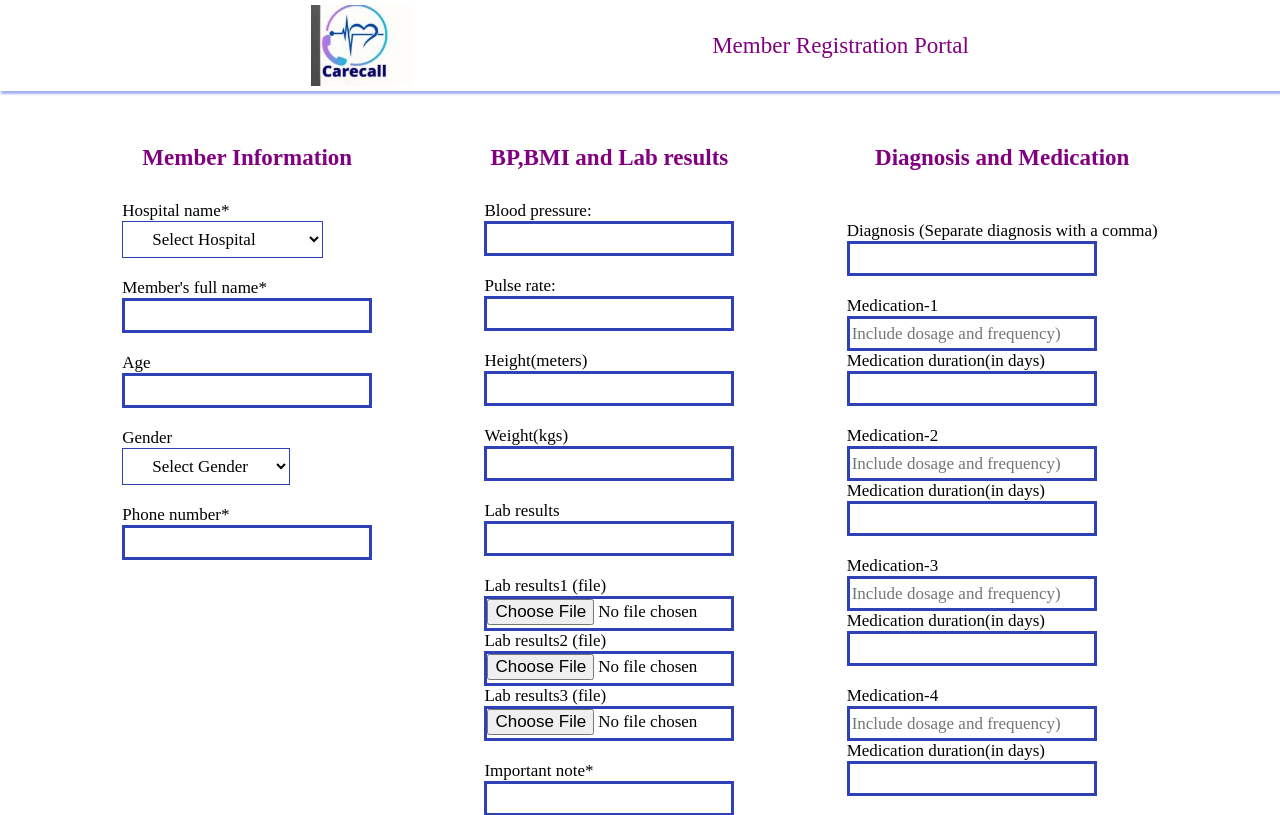
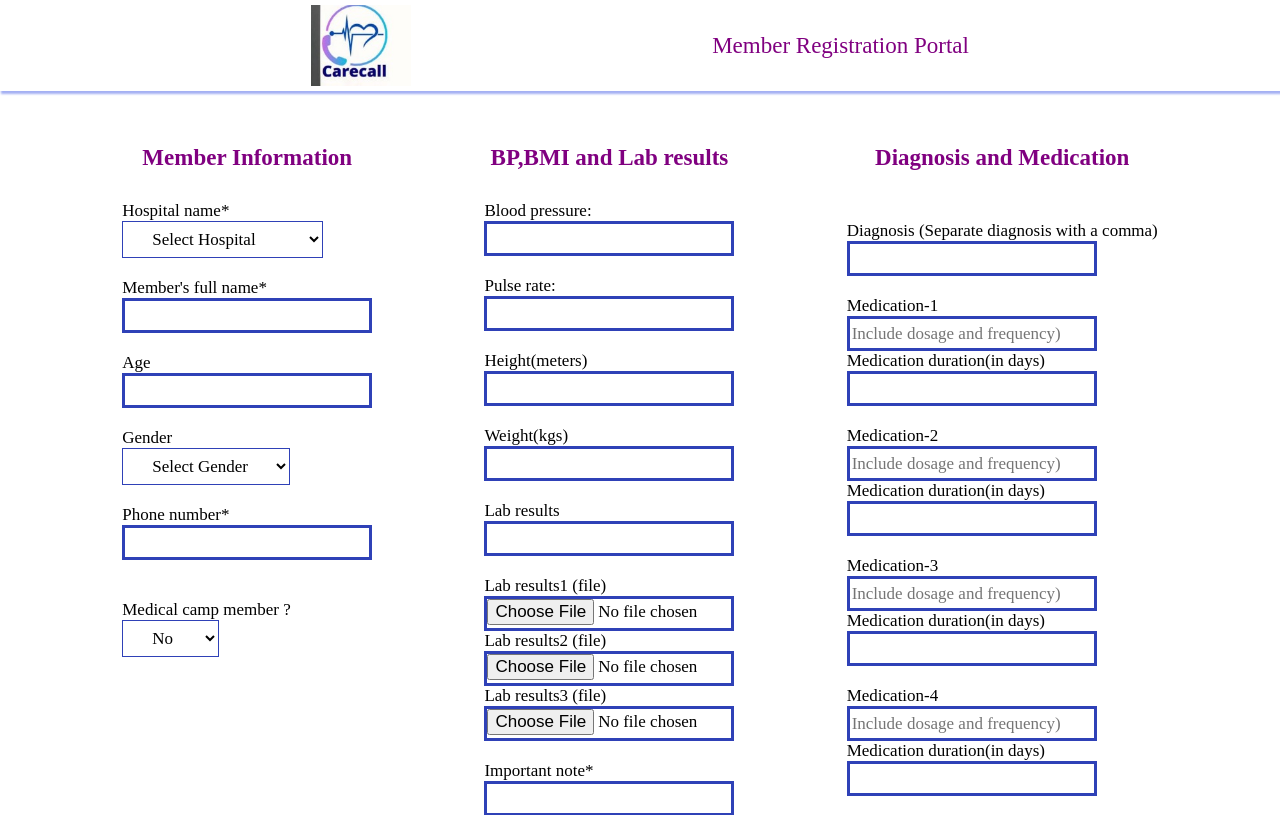
Before and after one commit to Ephraim19/Carecall, a React (Create React App) app: page /new in a window 1280 px wide. Shown: the top 815 px of the page. Built offline with nearby package versions, Linux system fonts and the light colour scheme; no server answers; the database is empty.

Commit message:
Added camp

```diff
--- a/src/components/Dashboard.js
+++ b/src/components/Dashboard.js
@@ -16,9 +16,11 @@ import {
   FaBomb,
   FaBusinessTime,
   FaCalendarDay,
+  FaCampground,
   FaCartPlus,
   FaEdit,
   FaHome,
+  FaHospital,
   FaImages,
   FaLanguage,
   FaMale,
@@ -977,10 +979,13 @@ const Dashboard = () => {
                 <Menu iconShape="square" className="menuItems">
                   <MenuItem
                     active={true}
-                    icon={<FaMale />}
+                    icon={<FaHospital />}
                     style={{ fontWeight: "bold" }}
                   >
                     {patient.hospital}
+                  </MenuItem>
+                  <MenuItem active={true} icon={<FaCampground />}>
+                    Camp: {patient.camp}
                   </MenuItem>
                   <MenuItem active={true} icon={<FaMale />}>
                     Name: {patient.patient}
--- a/src/components/Forms/ExternalForm.js
+++ b/src/components/Forms/ExternalForm.js
@@ -52,6 +52,8 @@ const ExternalForm = () => {
 
   const dbRef = ref(database, "HealthCordinator");
   const dbRef1 = ref(database, "clients");
+
+  const [camp, setCamp] = useState("No");
 
   const navigate = useNavigate();
 
@@ -472,6 +474,7 @@ const ExternalForm = () => {
         condition,
         hospital,
         gender,
+        camp,
 
         joinDate: new Date().toDateString(),
         //hc: hc.user,
@@ -835,6 +838,10 @@ const ExternalForm = () => {
     setGender(e.target.value);
   };
 
+  const handleSelect1 = (e) => {
+    setCamp(e.target.value);
+  };
+
   const handleHospital = (e) => {
     setHospital(e.target.value);
   };
@@ -963,6 +970,19 @@ const ExternalForm = () => {
           </label>
           <br />
           <b style={{ color: "red" }}>{phoneErr}</b>
+          <br />
+          <br />
+          <b>Medical camp member ?</b> <br />
+          <label htmlFor="Gender">
+            <select onChange={handleSelect1}>
+              <option className="App-info" value="No" key={"No"}>
+                No
+              </option>
+              <option className="App-info" value="F" key={"Yes"}>
+                Yes
+              </option>
+            </select>
+          </label>
           <br />
           <br />
         </form>
@@ -1177,8 +1197,9 @@ const ExternalForm = () => {
       </div>
       <div className="dashboard">
         <div>
-          <p style={{ color: "red", "fontWeight":"bold" }}>
-            Incase of any challange filling the form, kindly call 0727857903 (Ebenezer){" "}
+          <p style={{ color: "red", fontWeight: "bold" }}>
+            Incase of any challange filling the form, kindly call 0727857903
+            (Ebenezer){" "}
           </p>
           <p>File upload progress: {percent}%</p>
           <br />
```
